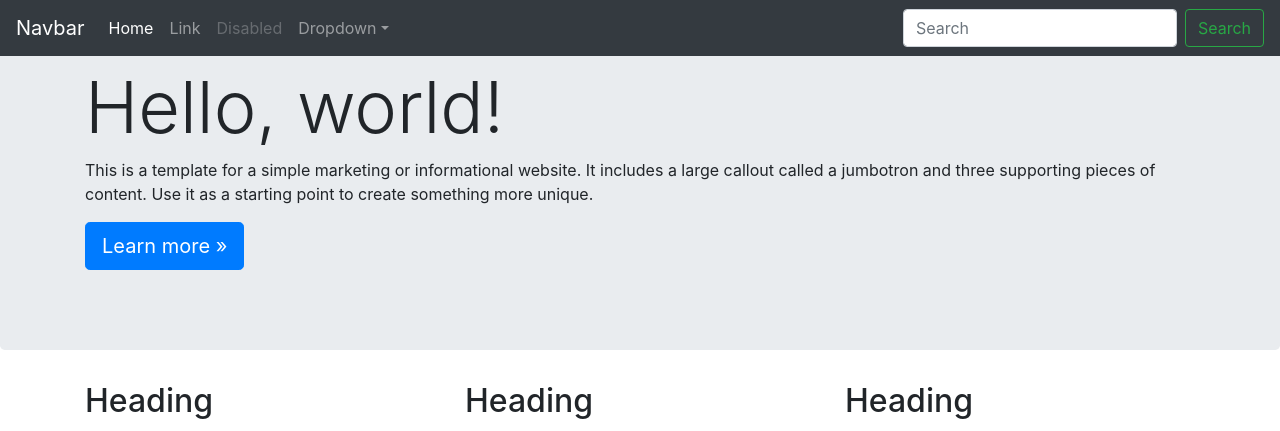
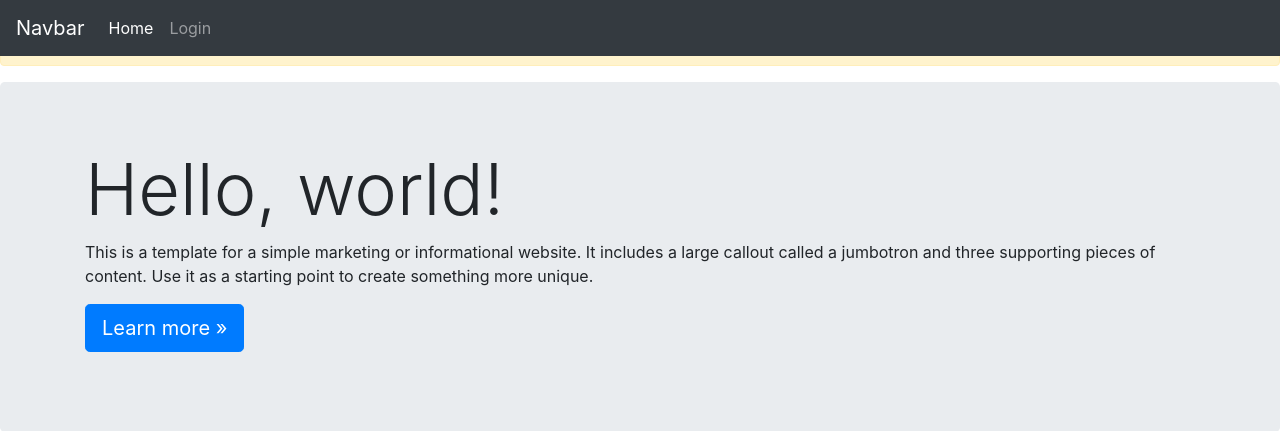
Before and after one commit to marcostark/flask_app, a Flask app: page / in a window 1280 px wide. Shown: the top 431 px of the page. Run offline with Flask 2, Linux system fonts and the light colour scheme; tables that the repository leaves empty hold one stand-in row (values such as "Sample post"); one stand-in notice (Sample message) is shown; parts of the project's set-up code (start-up, migrations or seed data) failed here and were passed over; some libraries are stand-ins or nearby versions.

Commit message:
Implementando Autenticacao, login e logout

```diff
--- a/app/__init__.py
+++ b/app/__init__.py
@@ -2,6 +2,7 @@
 from flask_sqlalchemy import SQLAlchemy
 from flask_migrate import Manager
 from flask_migrate import Migrate, MigrateCommand
+from flask_login import LoginManager
 
 
 # Variavel que tem todo o controle da aplicacao
@@ -16,5 +17,8 @@
 manager = Manager(app)
 manager.add_command('db', MigrateCommand)
 
+lm = LoginManager()
+lm.init_app(app)
+
 from app.models import tables, forms
 from app.controllers import default
--- a/app/controllers/default.py
+++ b/app/controllers/default.py
@@ -1,14 +1,20 @@
-from flask import render_template
-from app import app, db
+from flask import render_template, flash, redirect, url_for
+from app import app, db, lm
 
 from app.models.forms import LoginForm
 
 from app.models.tables import User
+from flask_login import login_user, logout_user
 
+
+@lm.user_loader
+def load_user(id):
+    # Usuario logado no momento
+    return User.query.filter_by(id=id).first()
 
 @app.route("/index")
 @app.route("/")
-def hello_world():
+def index():
     return render_template('index.html')
 
 
@@ -25,7 +31,13 @@
 def login():
     form = LoginForm()
     if form.validate_on_submit():
-        print(form.password.data)
+        user = User.query.filter_by(username=form.username.data).first()
+        if user and user.password == form.password.data:
+            login_user(user)
+            return redirect(url_for("index"))
+            flash("Logged in.")
+        else:
+            flash("Invalid login")
     else:
         # Dicionario de erros
         form.errors
@@ -39,4 +51,14 @@
     i = User("stark", "1234","Marcos Stark", "mrcs.stark@gmail.com")
     db.session.add(i)
     db.session.commit()
+
+    #Select com filtro
+    users = User.query.filter(username="stark").all()
+
     return "Ok"
+
+
+@app.route("/logout")
+def logout():
+    logout_user()
+    return redirect(url_for("login"))
--- a/app/templates/base.html
+++ b/app/templates/base.html
@@ -10,10 +10,23 @@
 
     <!-- Bootstrap core CSS -->
     <link href="{{ url_for('static', filename='css/bootstrap.min.css')}}" rel="stylesheet">
+  </head>
+  <body>
 
-  </head>
 
-  <body>
+    {% with messages = get_flashed_messages() %}
+      {% if messages %}
+    <div class="alert alert-warning">
+        <ul class=flashes>
+        {% for message in messages %}
+          <li>{{ message }}</li>
+        {% endfor %}
+        </ul>
+      </div>
+      {% endif %}
+    {% endwith %}
+    {% block body %}{% endblock %}
+
 
     {% block content %}
     {% endblock %}
--- a/app/templates/index.html
+++ b/app/templates/index.html
@@ -1,7 +1,6 @@
 {% extends 'base.html' %}
 
 {% block content %}
-
 <nav class="navbar navbar-expand-md navbar-dark fixed-top bg-dark">
       <a class="navbar-brand" href="#">Navbar</a>
       <button class="navbar-toggler" type="button" data-toggle="collapse" data-target="#navbarsExampleDefault" aria-controls="navbarsExampleDefault" aria-expanded="false" aria-label="Toggle navigation">
@@ -13,25 +12,16 @@
           <li class="nav-item active">
             <a class="nav-link" href="#">Home <span class="sr-only">(current)</span></a>
           </li>
-          <li class="nav-item">
-            <a class="nav-link" href="#">Link</a>
-          </li>
-          <li class="nav-item">
-            <a class="nav-link disabled" href="#">Disabled</a>
-          </li>
-          <li class="nav-item dropdown">
-            <a class="nav-link dropdown-toggle" href="http://example.com" id="dropdown01" data-toggle="dropdown" aria-haspopup="true" aria-expanded="false">Dropdown</a>
-            <div class="dropdown-menu" aria-labelledby="dropdown01">
-              <a class="dropdown-item" href="#">Action</a>
-              <a class="dropdown-item" href="#">Another action</a>
-              <a class="dropdown-item" href="#">Something else here</a>
-            </div>
-          </li>
+            {% if current_user.is_authenticated %}
+              <li class="nav-item" active>
+                <a class="nav-link" href="{{ url_for('logout') }}">Logout</a>
+              </li>
+            {% else %}
+                <li class="nav-item" active>
+                    <a class="nav-link" href="{{ url_for('login') }}">Login</a>
+                </li>
+            {% endif %}
         </ul>
-        <form class="form-inline my-2 my-lg-0">
-          <input class="form-control mr-sm-2" type="text" placeholder="Search" aria-label="Search">
-          <button class="btn btn-outline-success my-2 my-sm-0" type="submit">Search</button>
-        </form>
       </div>
     </nav>
 
```
Also changed, not shown: app/models/tables.py (+15 -0 lines), README.md, storage.db.
